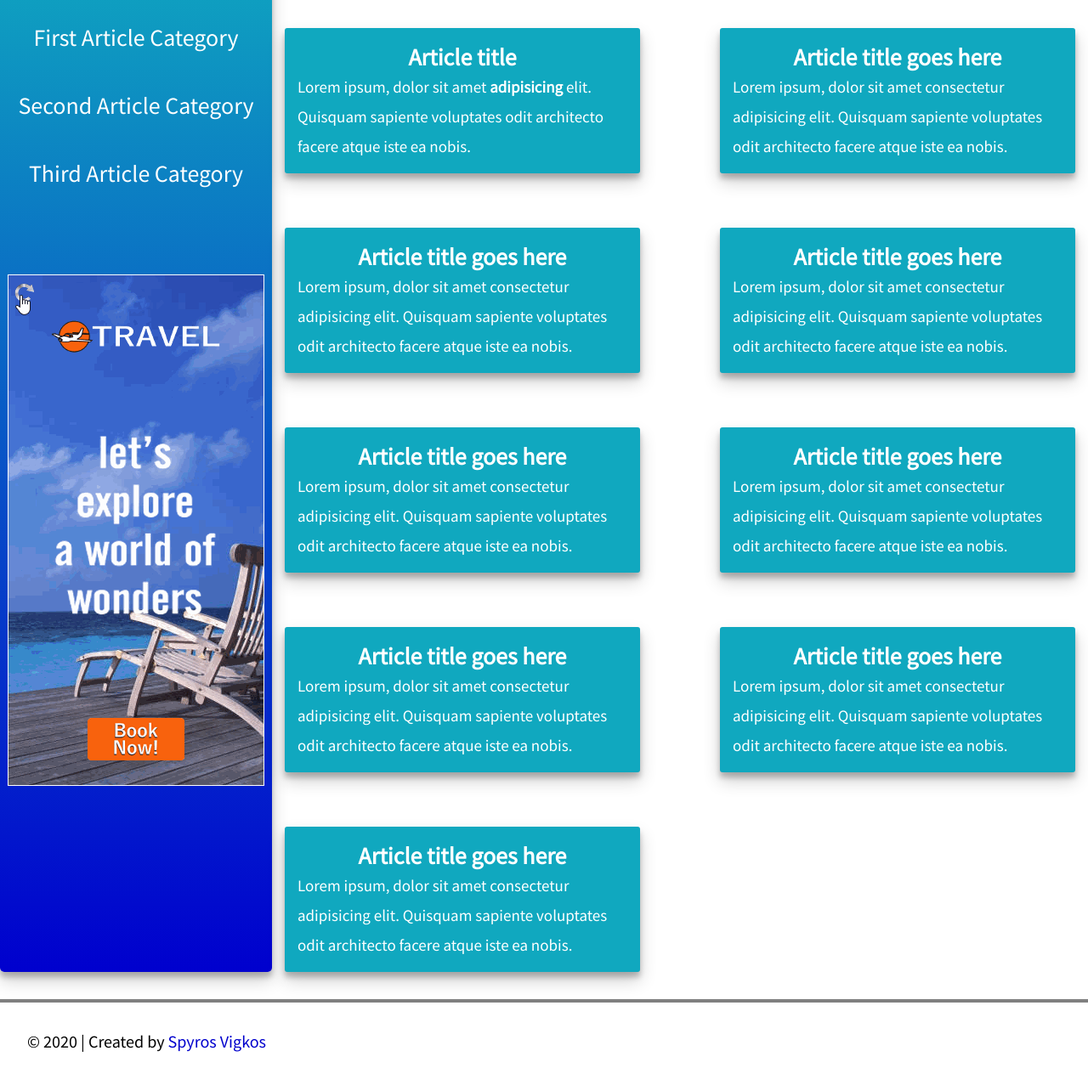
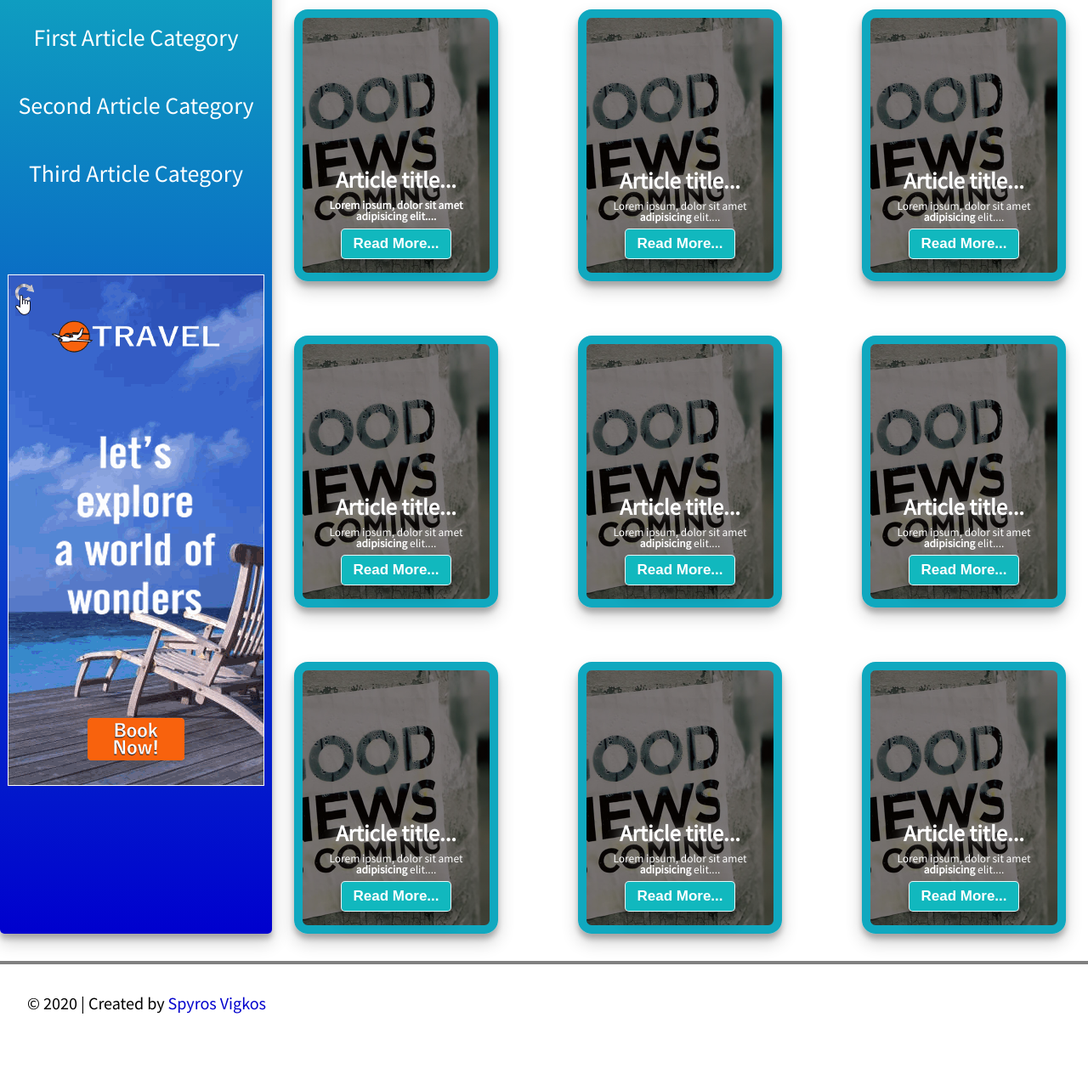
Before and after one commit to SpyrosVigkos/personal-blog, a plain HTML site: page index.html in a window 1280 px wide. Shown: the part 714-1984 px from the top of the page at 85% size. After the commit the page ends 1939 px from the top, so only its background shows below. Drawn offline with Linux system fonts and the light colour scheme.

Commit message:
Embeded the article's card

```diff
--- a/css/cards.css
+++ b/css/cards.css
@@ -1,5 +1,6 @@
 @import "root.css";
 @import "typography.css";
+
 
 *{
   text-decoration: none;
@@ -9,9 +10,8 @@
   display: grid;
   justify-content: center;
   align-items: center;
-  grid-template-columns: 100%;
-  grid-gap: 4rem;
-  padding: 4rem;
+  grid-template-columns: auto;
+  grid-gap: 64px;
   margin: 0 auto;
   width: max-content;
 }
@@ -62,7 +62,7 @@
 }
 .post p{
   font-size: 12px;
-  margin-top: 8px;
+  margin: 8px;
   line-height: 13px;
 }
 
@@ -73,21 +73,42 @@
 }
 
 .btn-article{
-  background-color: rgba(255,255,255,0.9);
-  color: var(--main-ocean);
+  background-color: var(--main-ocean);
+  color: white;
+
+
+
   transition: .5s;
   box-shadow: var(--main-shadow);
   font-size: 17px;
   font-weight: bold;
   border-radius: 5px;
-  border: 1px;
+  border: 1px solid rgba(255,255,255,0.9);
   padding: 7px 13px;
 
 }
 
 .btn-article:hover{
   cursor: pointer;
-  background-color: var(--main-ocean);
-  color: white;
+  background-color: rgba(255,255,255,0.9);
+  color: var(--main-ocean);
+
 
 }
+
+@media (min-width: 600px) and (max-width: 1100px) {
+  .recommended-posts {
+    grid-template-columns: auto auto;
+    width: initial;
+  }
+  .last{
+    display: none;
+  }
+}
+
+@media (min-width:1100px) {
+  .recommended-posts {
+    grid-template-columns: auto auto auto;
+
+  }
+}
--- a/css/style.css
+++ b/css/style.css
@@ -4,6 +4,7 @@
 @import "root.css";
 @import "typography.css";
 @import "quote.css";
+@import "cards.css";
 
 html {
     box-sizing: border-box;
@@ -41,7 +42,7 @@ html {
     display: flex;
     flex-direction: column;
     justify-content: center;
-    height: 24vh;
+    height: 200px;
     text-align: center;
     font-size: 40px;
 }
@@ -95,35 +96,3 @@ html {
         display: none;
     }
 }
-
-.recommended-posts {
-    display: grid;
-    grid-template-columns: repeat(auto-fit, minmax(320px, 1fr));
-    grid-gap: 4rem;
-    width: 100%;
-    max-width: 1280px;
-    margin: 30px auto 0 auto;
-}
-
-.article-post .post {
-    background-color: var(--main-tile);
-    box-shadow: var(--main-shadow);
-    border-radius: 3px;
-    padding: 15px;
-    color: white;
-    margin: auto 15px;
-    display: inline-block;
-}
-
-.article-post .post:hover {
-    background-color: white;
-    color: var(--main-tile);
-    transition: 0.5s;
-}
-
-
-
-.post p{
-    font-size: 17px;
-    line-height: 35px;
-}
--- a/index.html
+++ b/index.html
@@ -72,74 +72,124 @@
                     <h3>Recommended Articles</h3>
 
 
-
     <div class="recommended-posts">
 
         <div class="article-post">
             <a class="post" href="article.html">
-                                <h4>Article title </h4>
-                                <p>Lorem ipsum, dolor sit amet <strong> adipisicing </strong> elit. Quisquam sapiente
-                                    voluptates odit architecto facere atque iste ea nobis.</p>
+                <div class="article-meta">
+
+                    <h4>Article title...<h4>
+                    <p>Lorem ipsum, dolor sit amet <strong> adipisicing </strong> elit....</p>
+
+                    <button class="btn-article">Read More...</button>
+
+                </div>
+            </a>
+        </div>
+
+        <div class="article-post">
+            <a class="post" href="article.html">
+                <div class="article-meta">
+
+                    <h4>Article title...</h4>
+                    <p>Lorem ipsum, dolor sit amet <strong> adipisicing </strong> elit....</p>
+
+                    <button class="btn-article">Read More...</button>
+
+                </div>
             </a>
         </div>
         <div class="article-post">
             <a class="post" href="article.html">
-                                <h4>Article title goes here</h4>
-                                <p>Lorem ipsum, dolor sit amet consectetur adipisicing elit. Quisquam sapiente
-                                    voluptates odit architecto facere atque iste ea nobis.</p>
+                <div class="article-meta">
+
+                    <h4>Article title...</h4>
+                    <p>Lorem ipsum, dolor sit amet <strong> adipisicing </strong> elit....</p>
+
+                    <button class="btn-article">Read More...</button>
+
+                </div>
             </a>
         </div>
         <div class="article-post">
             <a class="post" href="article.html">
-                                <h4>Article title goes here</h4>
-                                <p>Lorem ipsum, dolor sit amet consectetur adipisicing elit. Quisquam sapiente
-                                    voluptates odit architecto facere atque iste ea nobis.</p>
+                <div class="article-meta">
+
+                    <h4>Article title...</h4>
+                    <p>Lorem ipsum, dolor sit amet <strong> adipisicing </strong> elit....</p>
+
+                    <button class="btn-article">Read More...</button>
+
+                </div>
             </a>
         </div>
         <div class="article-post">
             <a class="post" href="article.html">
-                                <h4>Article title goes here</h4>
-                                <p>Lorem ipsum, dolor sit amet consectetur adipisicing elit. Quisquam sapiente
-                                    voluptates odit architecto facere atque iste ea nobis.</p>
+                <div class="article-meta">
+
+                    <h4>Article title...</h4>
+                    <p>Lorem ipsum, dolor sit amet <strong> adipisicing </strong> elit....</p>
+
+                    <button class="btn-article">Read More...</button>
+
+                </div>
             </a>
         </div>
         <div class="article-post">
             <a class="post" href="article.html">
-                                <h4>Article title goes here</h4>
-                                <p>Lorem ipsum, dolor sit amet consectetur adipisicing elit. Quisquam sapiente
-                                    voluptates odit architecto facere atque iste ea nobis.</p>
+                <div class="article-meta">
+
+                    <h4>Article title...</h4>
+                    <p>Lorem ipsum, dolor sit amet <strong> adipisicing </strong> elit....</p>
+
+                    <button class="btn-article">Read More...</button>
+
+                </div>
             </a>
         </div>
         <div class="article-post">
             <a class="post" href="article.html">
-                                <h4>Article title goes here</h4>
-                                <p>Lorem ipsum, dolor sit amet consectetur adipisicing elit. Quisquam sapiente
-                                    voluptates odit architecto facere atque iste ea nobis.</p>
+                <div class="article-meta">
+
+                    <h4>Article title...</h4>
+                    <p>Lorem ipsum, dolor sit amet <strong> adipisicing </strong> elit....</p>
+
+                    <button class="btn-article">Read More...</button>
+
+                </div>
             </a>
         </div>
         <div class="article-post">
             <a class="post" href="article.html">
-                                <h4>Article title goes here</h4>
-                                <p>Lorem ipsum, dolor sit amet consectetur adipisicing elit. Quisquam sapiente
-                                    voluptates odit architecto facere atque iste ea nobis.</p>
-                            </a>
+                <div class="article-meta">
+
+                    <h4>Article title...</h4>
+                    <p>Lorem ipsum, dolor sit amet <strong> adipisicing </strong> elit....</p>
+
+                    <button class="btn-article">Read More...</button>
+
                 </div>
-                        <div class="article-post">
-                            <a class="post" href="article.html">
-                                <h4>Article title goes here</h4>
-                                <p>Lorem ipsum, dolor sit amet consectetur adipisicing elit. Quisquam sapiente
-                                    voluptates odit architecto facere atque iste ea nobis.</p>
-                            </a>
-                        </div>
-                        <div class="article-post last">
-                            <a class="post" href="article.html">
-                                <h4>Article title goes here</h4>
-                                <p>Lorem ipsum, dolor sit amet consectetur adipisicing elit. Quisquam sapiente
-                                    voluptates odit architecto facere atque iste ea nobis.</p>
             </a>
         </div>
 
+        <div class="article-post last">
+            <a class="post" href="article.html">
+                <div class="article-meta">
+
+                    <h4>Article title...</h4>
+                    <p>Lorem ipsum, dolor sit amet <strong> adipisicing </strong> elit....</p>
+
+                    <button class="btn-article">Read More...</button>
+
                 </div>
+            </a>
+        </div>
+
+
+
+    </div>
+
+
 
                 </div>
 
```
Lines whose indentation alone changed are shown as unchanged.
